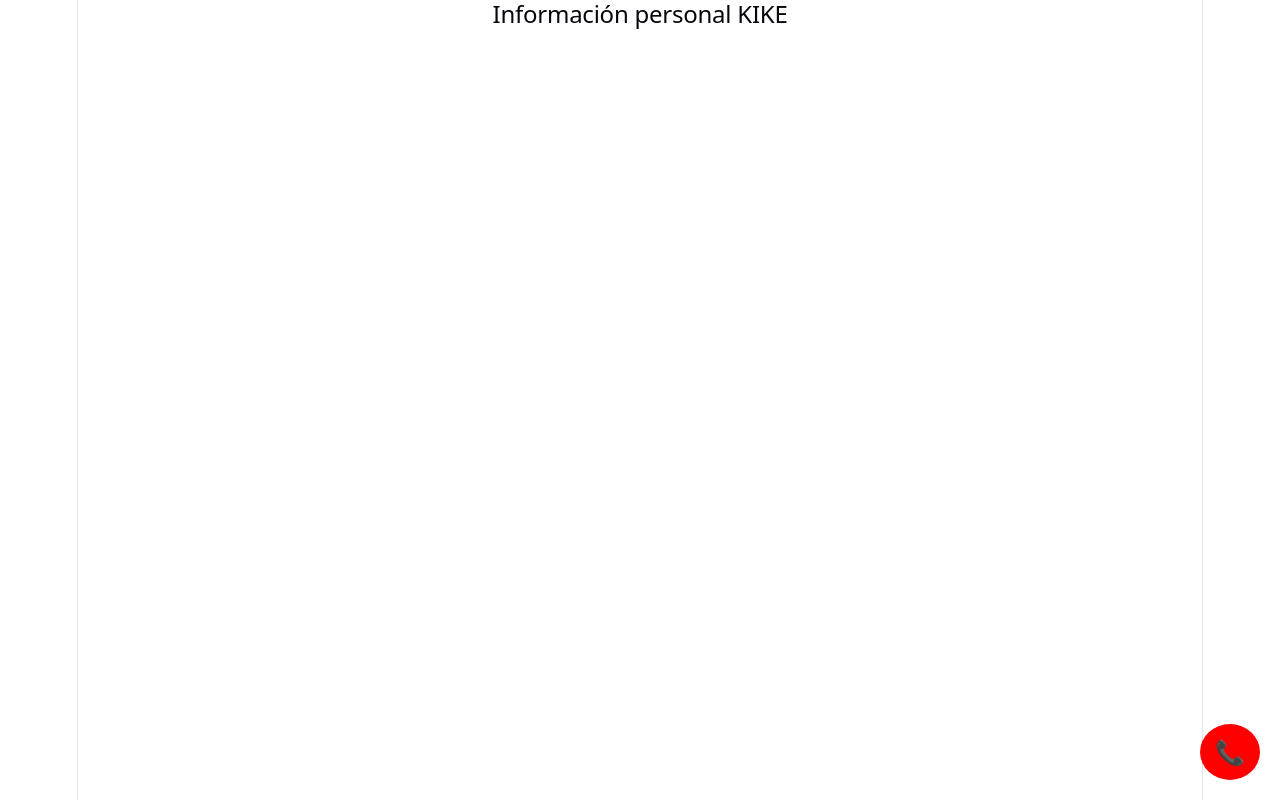
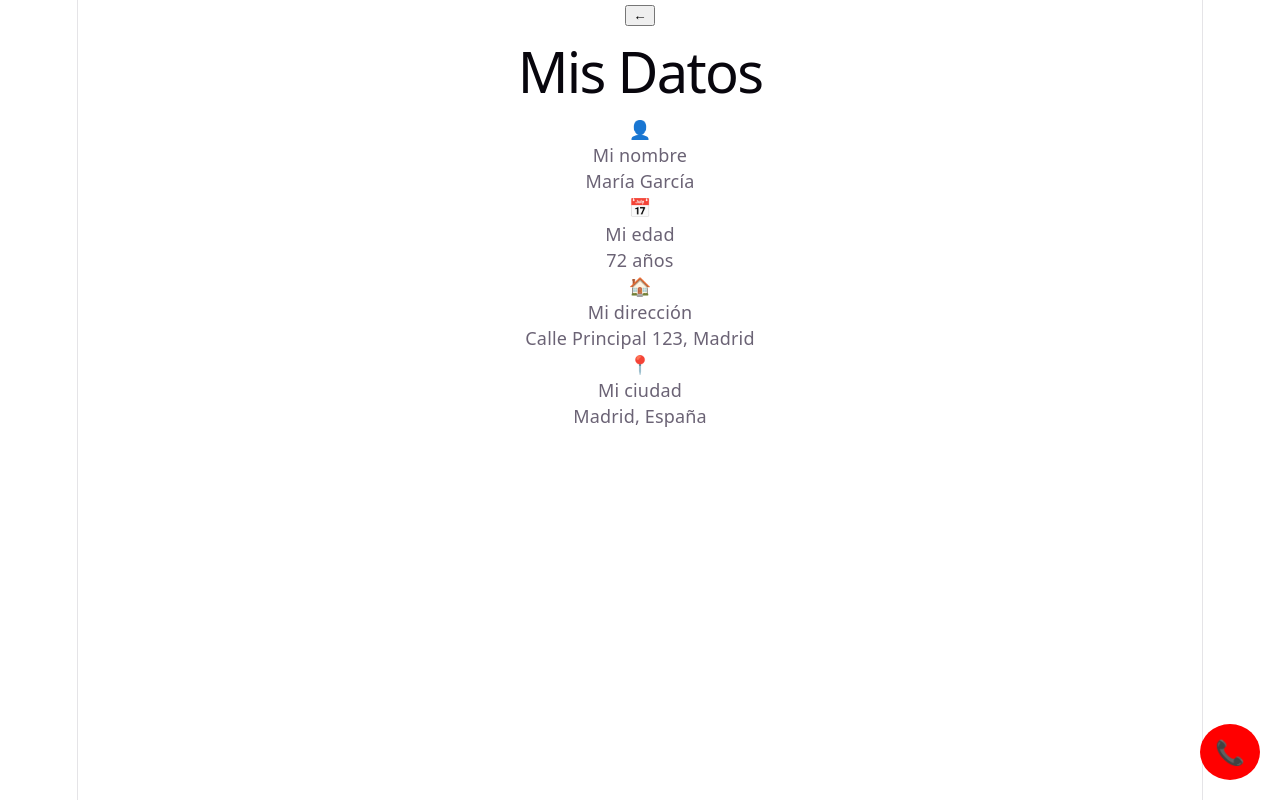
Before and after one commit to l2202/reminisi, a React (Vite) app: page /InfoPersonal in a window 1280 px wide. Built offline with nearby package versions, Linux system fonts and the light colour scheme.

Commit message:
Estructura del apartado info Personal
Se la dio la estructura para saber los datos personales del usuario, por el momento se simulan los datos datos como si fueran peticiones a la base de datos

```diff
--- a/src/pages/InfoPersonal.jsx
+++ b/src/pages/InfoPersonal.jsx
@@ -1,3 +1,61 @@
+import { useNavigate } from "react-router-dom";
+
 export default function InfoPersonal() {
-  return <h2>Información personal KIKE</h2>;
+  const navigate = useNavigate();
+
+  const userData = {
+    nombre: "María García",
+    edad: "72 años",
+    direccion: "Calle Principal 123, Madrid",
+    ciudad: "Madrid, España",
+  };
+
+  return (
+    <div className="info-container">
+
+      <div className="info-header">
+        <button className="back-btn" onClick={() => navigate(-1)}>
+          ←
+        </button>
+        <h1>Mis Datos</h1>
+      </div>
+
+      <div className="info-list">
+
+        <div className="info-card">
+          <div className="icon">👤</div>
+          <div>
+            <p className="label">Mi nombre</p>
+            <p className="value">{userData.nombre}</p>
+          </div>
+        </div>
+
+        <div className="info-card">
+          <div className="icon">📅</div>
+          <div>
+            <p className="label">Mi edad</p>
+            <p className="value">{userData.edad}</p>
+          </div>
+        </div>
+
+        <div className="info-card">
+          <div className="icon">🏠</div>
+          <div>
+            <p className="label">Mi dirección</p>
+            <p className="value">{userData.direccion}</p>
+          </div>
+        </div>
+
+        <div className="info-card">
+          <div className="icon">📍</div>
+          <div>
+            <p className="label">Mi ciudad</p>
+            <p className="value">{userData.ciudad}</p>
+          </div>
+        </div>
+
+      </div>
+
+    </div>
+  );
 }
```
